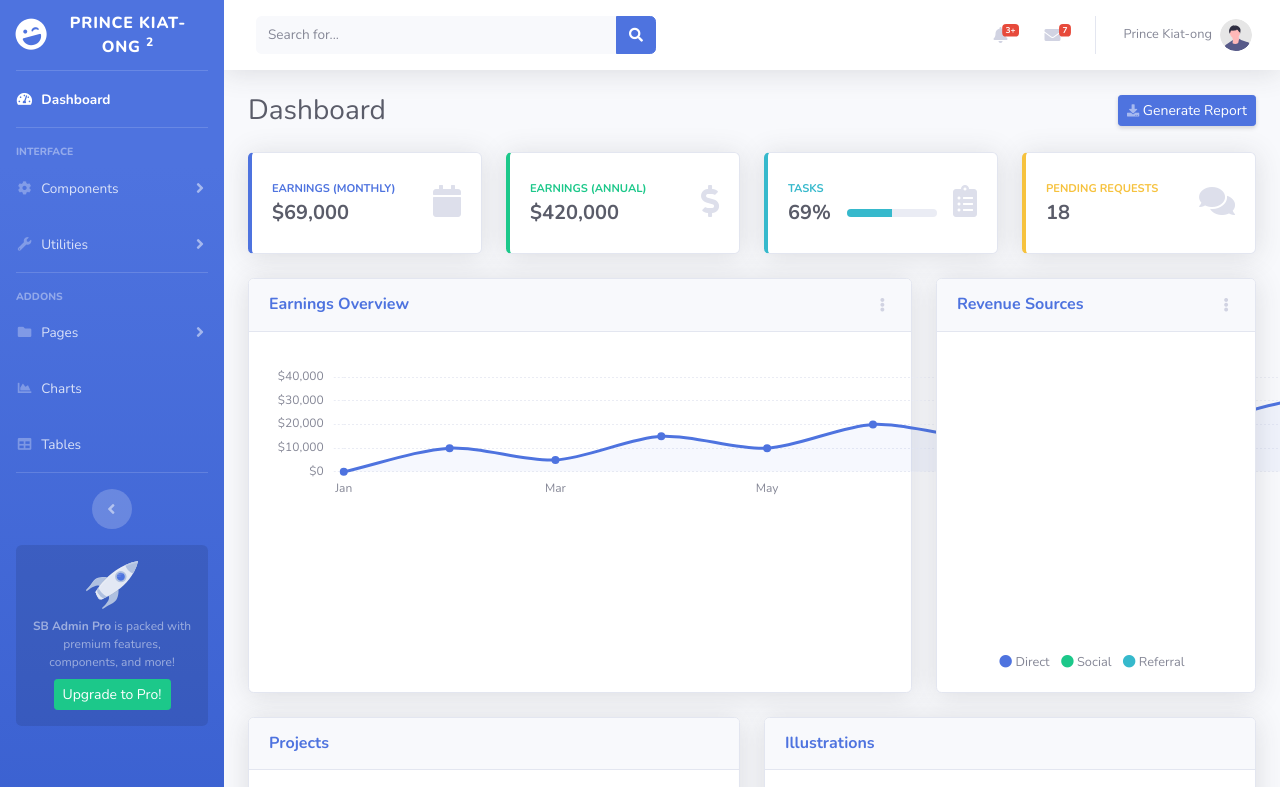
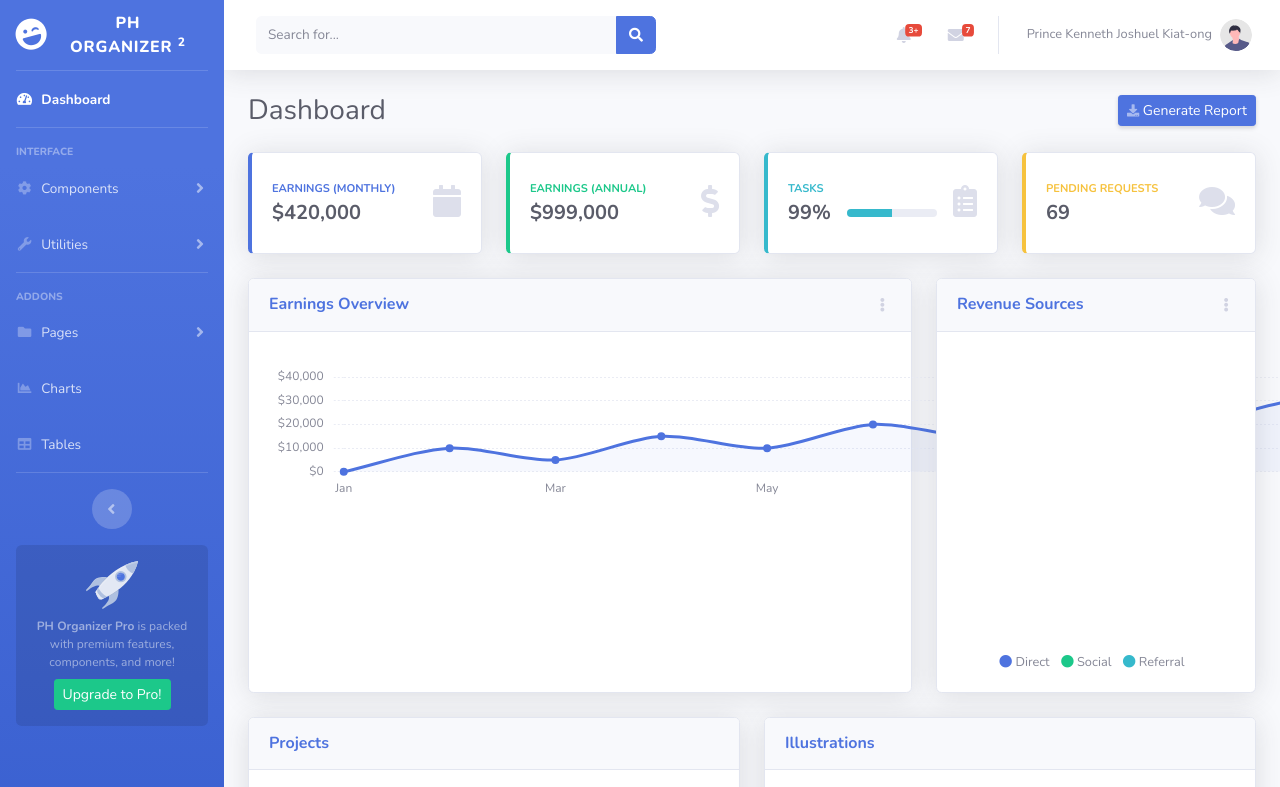
Before and after one commit to GitGudNubi/SB-Admin-2-CC14, a website with bundled scripts: page index.html in a window 1280 px wide. Shown: the top 787 px of the page. Built offline with nearby package versions, Linux system fonts and the light colour scheme.

Commit message:
initial commit

```diff
--- a/index.html
+++ b/index.html
@@ -9,7 +9,7 @@
     <meta name="description" content="">
     <meta name="author" content="">
 
-    <title>Prince Kiat-ong</title>
+    <title>Prince Kiat-ong - Dashboard</title>
 
     <!-- Custom fonts for this template-->
     <link href="vendor/fontawesome-free/css/all.min.css" rel="stylesheet" type="text/css">
@@ -35,7 +35,7 @@
                 <div class="sidebar-brand-icon rotate-n-15">
                     <i class="fas fa-laugh-wink"></i>
                 </div>
-                <div class="sidebar-brand-text mx-3">Prince Kiat-ong <sup>2</sup></div>
+                <div class="sidebar-brand-text mx-3">PH Organizer <sup>2</sup></div>
             </a>
 
             <!-- Divider -->
@@ -145,7 +145,7 @@
             <!-- Sidebar Message -->
             <div class="sidebar-card d-none d-lg-flex">
                 <img class="sidebar-card-illustration mb-2" src="img/undraw_rocket.svg" alt="...">
-                <p class="text-center mb-2"><strong>SB Admin Pro</strong> is packed with premium features, components, and more!</p>
+                <p class="text-center mb-2"><strong>PH Organizer Pro</strong> is packed with premium features, components, and more!</p>
                 <a class="btn btn-success btn-sm" href="https://startbootstrap.com/theme/sb-admin-pro">Upgrade to Pro!</a>
             </div>
 
@@ -240,7 +240,7 @@
                                     </div>
                                     <div>
                                         <div class="small text-gray-500">December 7, 2019</div>
-                                        $290.29 has been deposited into your account!
+                                        $970.99 has been deposited into your account!
                                     </div>
                                 </a>
                                 <a class="dropdown-item d-flex align-items-center" href="#">
@@ -330,7 +330,7 @@
                         <li class="nav-item dropdown no-arrow">
                             <a class="nav-link dropdown-toggle" href="#" id="userDropdown" role="button"
                                 data-toggle="dropdown" aria-haspopup="true" aria-expanded="false">
-                                <span class="mr-2 d-none d-lg-inline text-gray-600 small">Prince Kiat-ong</span>
+                                <span class="mr-2 d-none d-lg-inline text-gray-600 small">Prince Kenneth Joshuel Kiat-ong</span>
                                 <img class="img-profile rounded-circle"
                                     src="img/undraw_profile.svg">
                             </a>
@@ -383,7 +383,7 @@
                                         <div class="col mr-2">
                                             <div class="text-xs font-weight-bold text-primary text-uppercase mb-1">
                                                 Earnings (Monthly)</div>
-                                            <div class="h5 mb-0 font-weight-bold text-gray-800">$69,000</div>
+                                            <div class="h5 mb-0 font-weight-bold text-gray-800">$420,000</div>
                                         </div>
                                         <div class="col-auto">
                                             <i class="fas fa-calendar fa-2x text-gray-300"></i>
@@ -401,7 +401,7 @@
                                         <div class="col mr-2">
                                             <div class="text-xs font-weight-bold text-success text-uppercase mb-1">
                                                 Earnings (Annual)</div>
-                                            <div class="h5 mb-0 font-weight-bold text-gray-800">$420,000</div>
+                                            <div class="h5 mb-0 font-weight-bold text-gray-800">$999,000</div>
                                         </div>
                                         <div class="col-auto">
                                             <i class="fas fa-dollar-sign fa-2x text-gray-300"></i>
@@ -421,7 +421,7 @@
                                             </div>
                                             <div class="row no-gutters align-items-center">
                                                 <div class="col-auto">
-                                                    <div class="h5 mb-0 mr-3 font-weight-bold text-gray-800">69%</div>
+                                                    <div class="h5 mb-0 mr-3 font-weight-bold text-gray-800">99%</div>
                                                 </div>
                                                 <div class="col">
                                                     <div class="progress progress-sm mr-2">
@@ -448,7 +448,7 @@
                                         <div class="col mr-2">
                                             <div class="text-xs font-weight-bold text-warning text-uppercase mb-1">
                                                 Pending Requests</div>
-                                            <div class="h5 mb-0 font-weight-bold text-gray-800">18</div>
+                                            <div class="h5 mb-0 font-weight-bold text-gray-800">69</div>
                                         </div>
                                         <div class="col-auto">
                                             <i class="fas fa-comments fa-2x text-gray-300"></i>
@@ -679,7 +679,7 @@
                                     <h6 class="m-0 font-weight-bold text-primary">Development Approach</h6>
                                 </div>
                                 <div class="card-body">
-                                    <p>SB Admin 2 makes extensive use of Bootstrap 4 utility classes in order to reduce
+                                    <p>PH Organizer 2 makes extensive use of Bootstrap 4 utility classes in order to reduce
                                         CSS bloat and poor page performance. Custom CSS classes are used to create
                                         custom components and custom utility classes.</p>
                                     <p class="mb-0">Before working with this theme, you should become familiar with the
```
